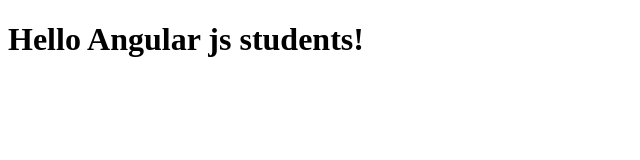
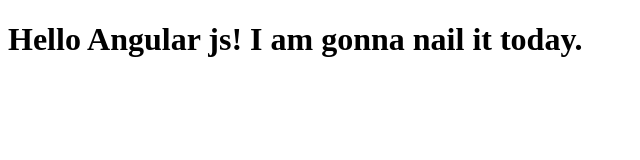
Before and after one commit to karanrajat/angular-js, a plain HTML site: page index.html in a window 1280 px wide. Shown: the whole page, without its empty margins (0-640 px from the left). Drawn offline with Linux system fonts and the light colour scheme.

Commit message:
New changes

```diff
--- a/index.html
+++ b/index.html
@@ -5,6 +5,6 @@
     <title>Hello Angular</title>
   </head>
   <body>
-    <h1>Hello Angular js students!</h1>
+    <h1>Hello Angular js! I am gonna nail it today.</h1>
   </body>
 </html>
```
